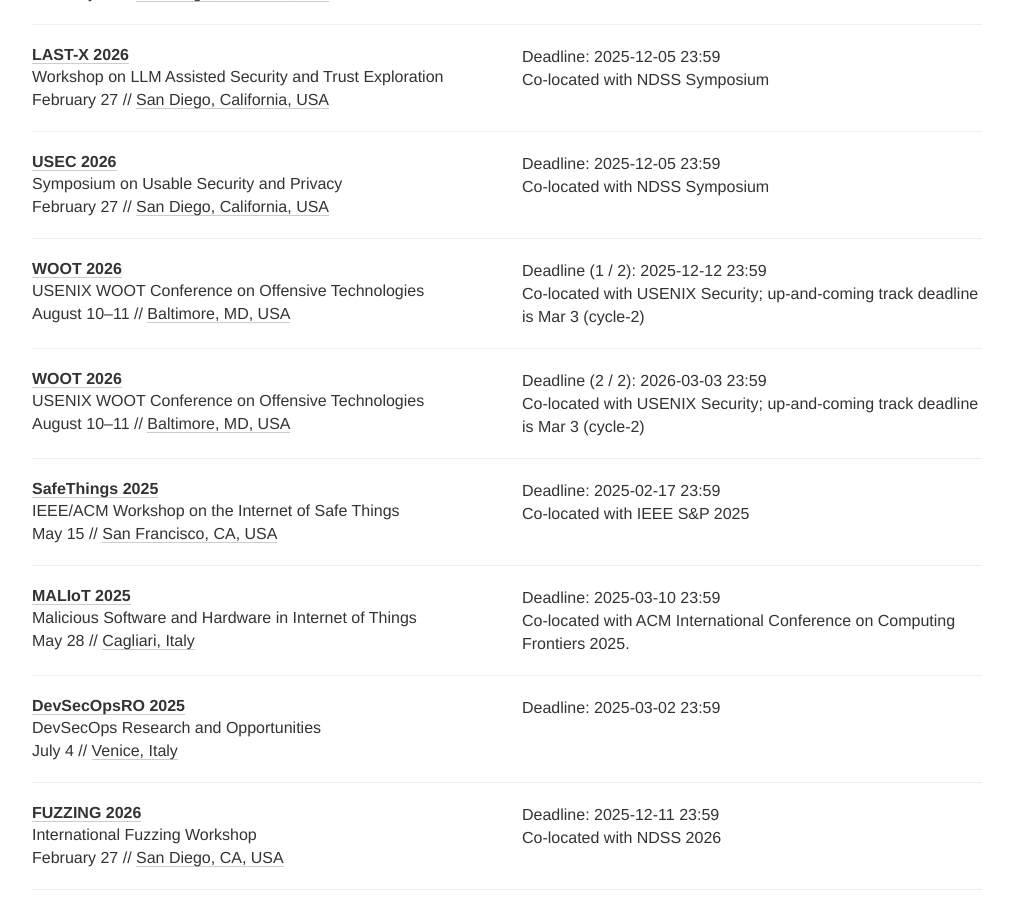
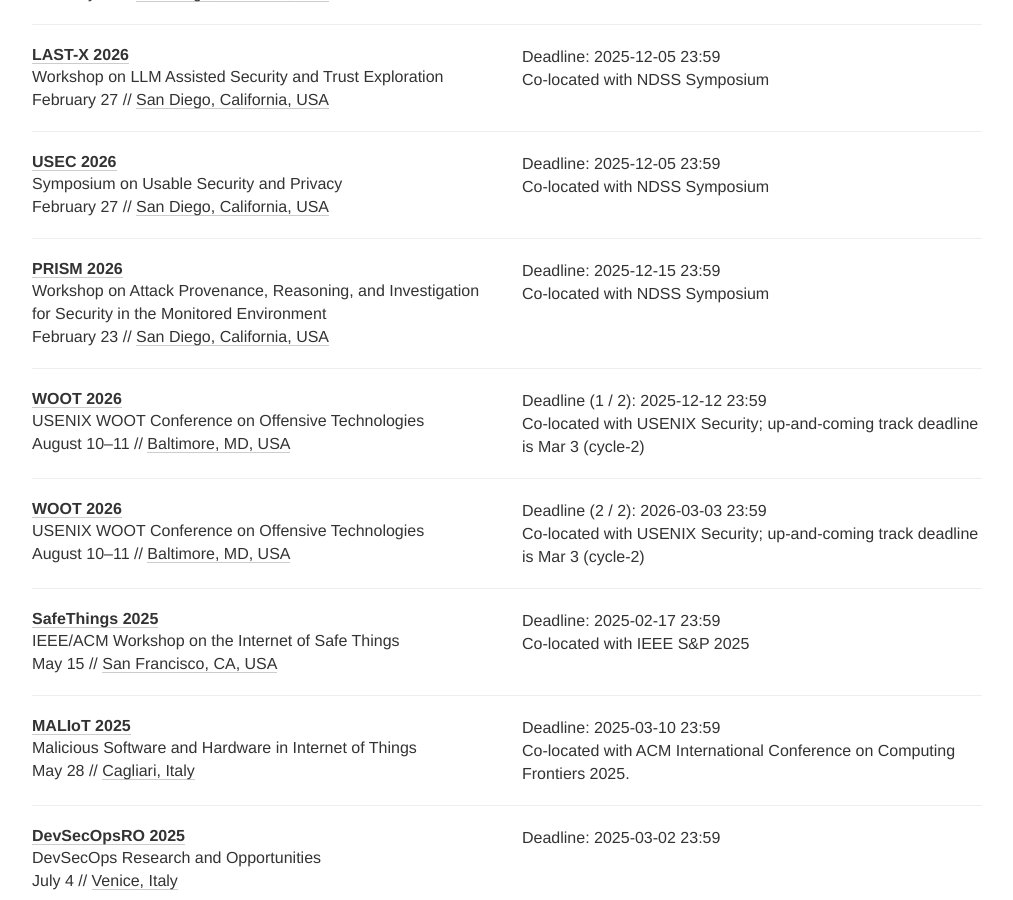
Before and after one commit to sec-deadlines/sec-deadlines.github.io, a Jekyll site: the page built from index.html, in a window 1280 px wide and 900 px high, scrolled down 14894 px. Shown: the whole window, without its empty margins (133-1146 px from the left). Built offline with Jekyll 4.4.1, drawn with Linux system fonts in a browser that asks for light colours; nearby versions of some CDN libraries; comment, search, counter and statistics services are not loaded; some of the changed text lies outside the part shown.

Commit message:
Add PRISM'26
Add Workshop on Attack Provenance, Reasoning, and Investigation for Security in the Monitored Environment (PRISM), co-located with NDSS'26.

```diff
--- a/_data/conferences.yml
+++ b/_data/conferences.yml
@@ -1012,6 +1012,17 @@
   place: San Diego, California, USA
   tags: [SEC, PRIV, CONF]
 
+- name: PRISM
+  description: Workshop on Attack Provenance, Reasoning, and Investigation for Security in the Monitored Environment
+  year: 2026
+  link: https://www.ndss-symposium.org/ndss2026/submissions/cfp-prism/
+  comment: Co-located with NDSS Symposium
+  deadline:
+    - "2025-12-15 23:59"
+  date: February 23
+  place: San Diego, California, USA
+  tags: [SEC, PRIV, CONF]
+
 - name: WOOT
   description: USENIX WOOT Conference on Offensive Technologies
   year: 2026
@@ -1260,7 +1271,7 @@
   year: 2026
   link: https://www.ndss-symposium.org/ndss2026/submissions/cfp-futureg/
   deadline: ["2026-01-06 23:59"]
-  comment: Co-located with NDSS Symposium 2025
+  comment: Co-located with NDSS Symposium
   date: February 23
   place: San Diego, California, USA
   tags: [SEC, PRIV, SHOP]
```
